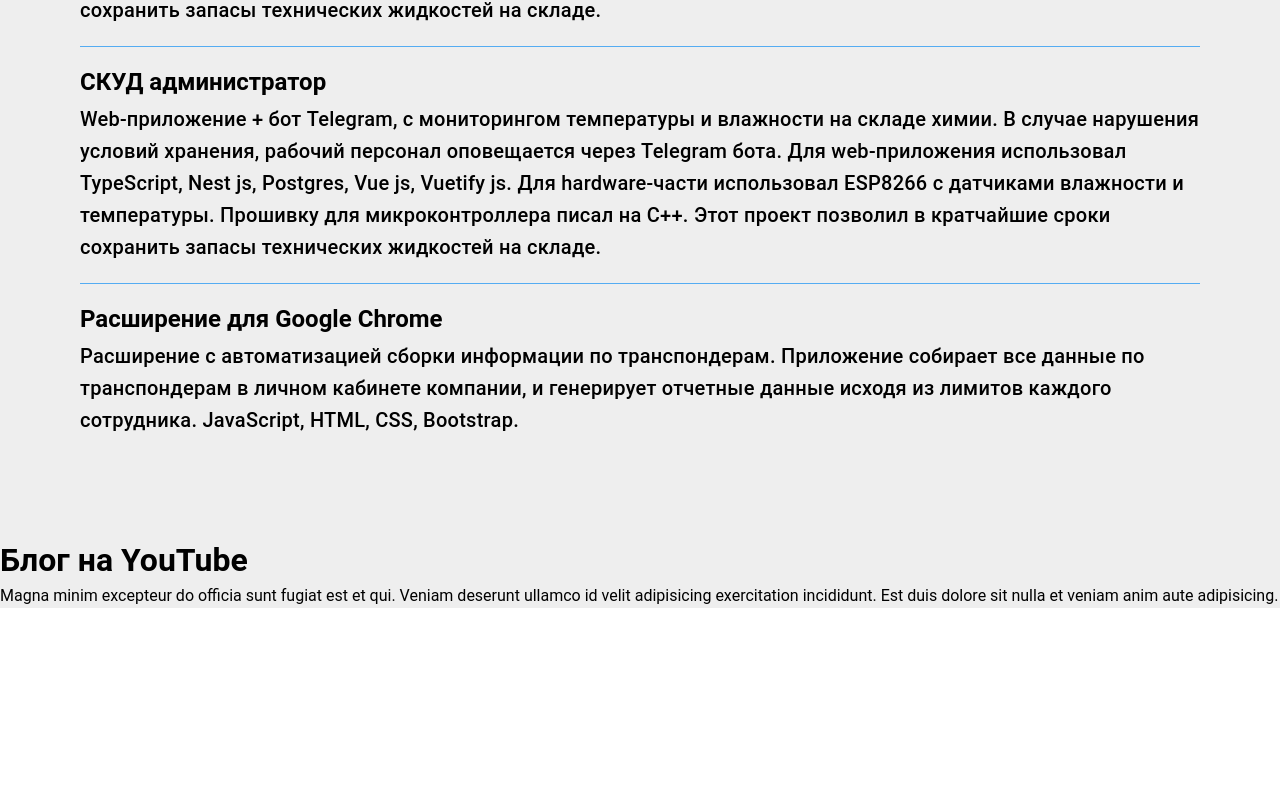
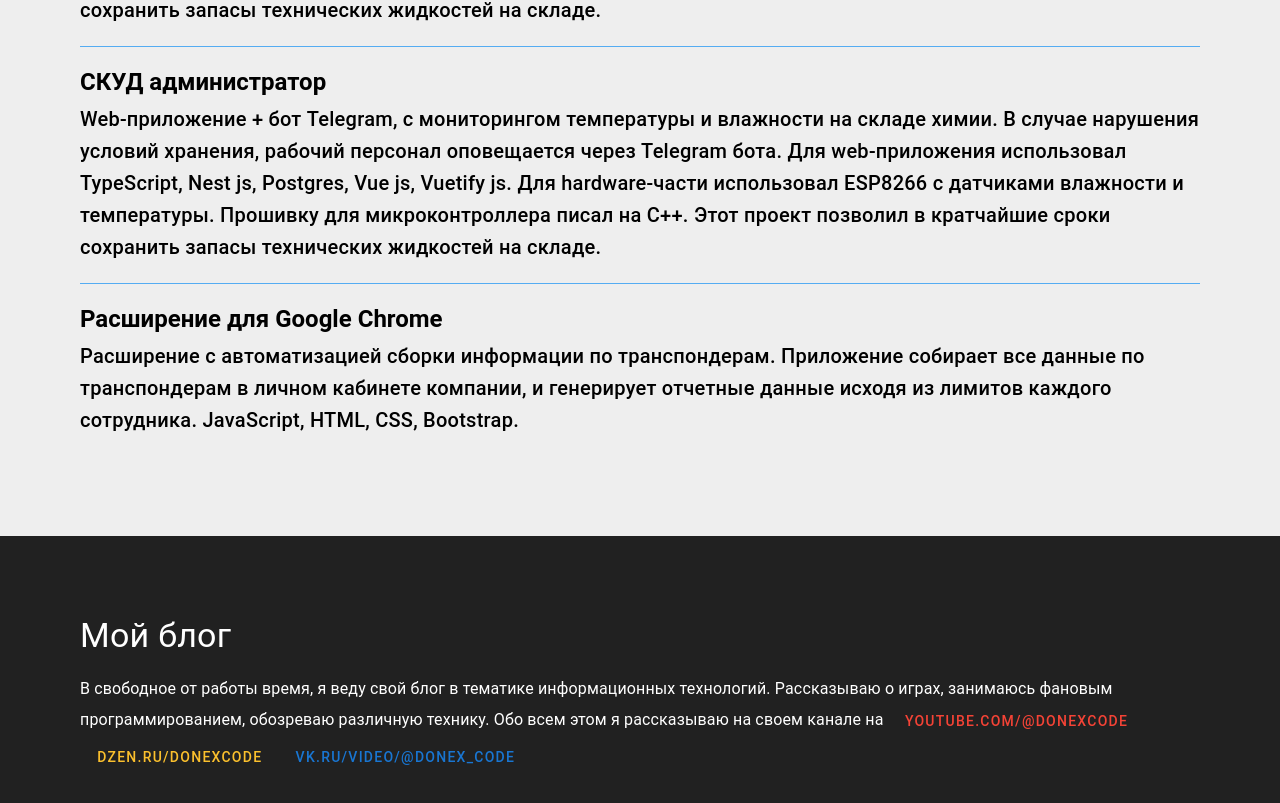
Before and after one commit to donexdoc/donex-project-vue, a Vue app: page / in a window 1280 px wide. Shown: the part 2549-3352 px from the top of the page. Before the commit the page ends 3157 px from the top, so only its background shows below. Built offline with nearby package versions, Linux system fonts and the light colour scheme.

Commit message:
Добавлено описание блока с блогом

```diff
--- a/src/components/MainSections/YTBlog.vue
+++ b/src/components/MainSections/YTBlog.vue
@@ -1,12 +1,38 @@
 <script setup lang="ts"></script>
 
 <template>
-  <div id="ytBlog">
-    <h1>Блог на YouTube</h1>
-    <p>
-      Magna minim excepteur do officia sunt fugiat est et qui. Veniam deserunt ullamco id velit
-      adipisicing exercitation incididunt. Est duis dolore sit nulla et veniam anim aute
-      adipisicing.
-    </p>
-  </div>
+  <v-container id="ytBlog" fluid class="bg-grey-darken-4 pa-xs-5 pa-sm-10 pa-md-16">
+    <v-container>
+      <h1 class="text-h4 mb-5">Мой блог</h1>
+      <p class="text-subtitle-1">
+        В свободное от работы время, я веду свой блог в тематике информационных технологий.
+        Рассказываю о играх, занимаюсь фановым программированием, обозреваю различную технику. Обо
+        всем этом я рассказываю на своем канале на
+
+        <v-btn
+          variant="text"
+          color="red"
+          href="https://www.youtube.com/@DonExCode/videos"
+          target="__blank"
+          >youtube.com/@DonExCode</v-btn
+        >
+
+        <v-btn
+          variant="text"
+          color="yellow-darken-2"
+          href="https://dzen.ru/donexcode"
+          target="__blank"
+          >dzen.ru/donexcode</v-btn
+        >
+
+        <v-btn
+          variant="text"
+          color="blue-darken-2"
+          href="https://vk.ru/video/@donex_code"
+          target="__blank"
+          >vk.ru/video/@donex_code</v-btn
+        >
+      </p>
+    </v-container>
+  </v-container>
 </template>
```
